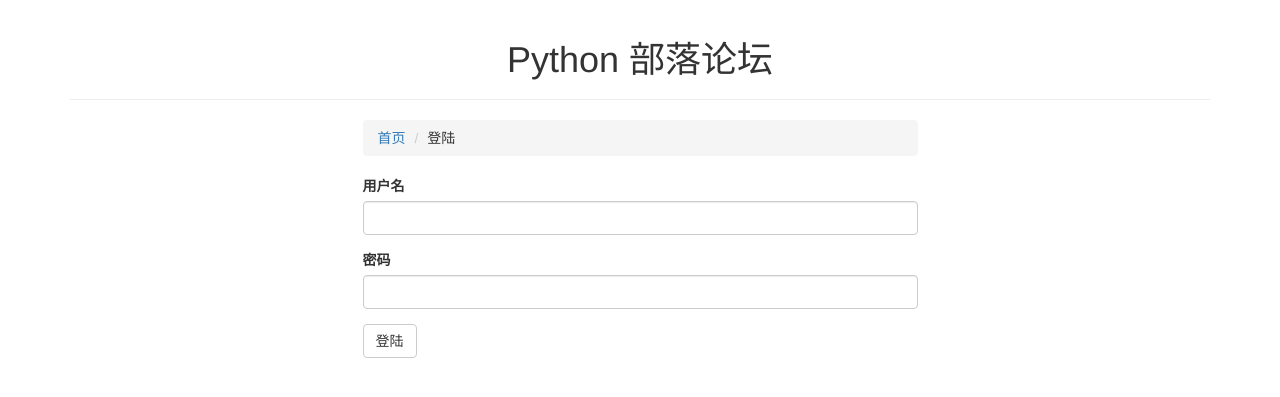
After one commit to chaonet/forum, a Django app: page /accounts/login/ in a window 1280 px wide. The commit adds this page. Shown: the top 397 px of the page. Run offline with Django 3.2, Linux system fonts and the light colour scheme; parts of the project's set-up code (start-up, migrations or seed data) failed here and were passed over; some libraries are stand-ins or nearby versions.

Commit message:
add login page

```diff
--- a/myforum/myforum/settings.py
+++ b/myforum/myforum/settings.py
@@ -26,7 +26,6 @@ SECRET_KEY = 'mweq5+#bz#4wsan65b(dz01mjje%vc(44elc36adl9!2**a)#*'
 DEBUG = True
 
 ALLOWED_HOSTS = []
-
 
 # Application definition
 
--- a/myforum/myforum/urls.py
+++ b/myforum/myforum/urls.py
@@ -22,4 +22,5 @@ urlpatterns = [
     url(r'^admin/', admin.site.urls),
     url(r'^$', block_list,name='block_list'),
     url(r'^article/',include('article.urls')),
+    url(r'^accounts/', include('django.contrib.auth.urls')),
 ]
--- /dev/null
+++ b/myforum/templates/registration/login.html
@@ -0,0 +1,31 @@
+{% extends "base.html" %}
+
+          {% block content %}
+
+  		    <ul class="breadcrumb">
+  		      <li><a href={% url 'block_list' %}>首页</a></li>
+            <li>登陆</li>
+  		    </ul>
+
+          {% if form.error %}
+          <ul class="messages">
+              {% for message in form.error %}
+                {{ message }}
+              {% endfor %}
+          </ul>
+          {% endif %}
+
+          <form method="POST" action="" >{% csrf_token %}
+            <div class="form-group">
+              <label for="username">用户名</label>
+              <input type="text" class="form-control" name="username" >
+              <input type='hidden' name='next' value='{{ next }}'/>
+            </div>
+            <div class="form-group">
+              <label for="password">密码</label>
+              <input type="password" class="form-control" name="password" >
+            </div>
+            <button type="submit" class="btn btn-default">登陆</button>
+          </form>
+
+          {% endblock %}
```
Also changed, not shown: myforum/block/templates/block_list.html (+11 -1 lines), 1 other file.
